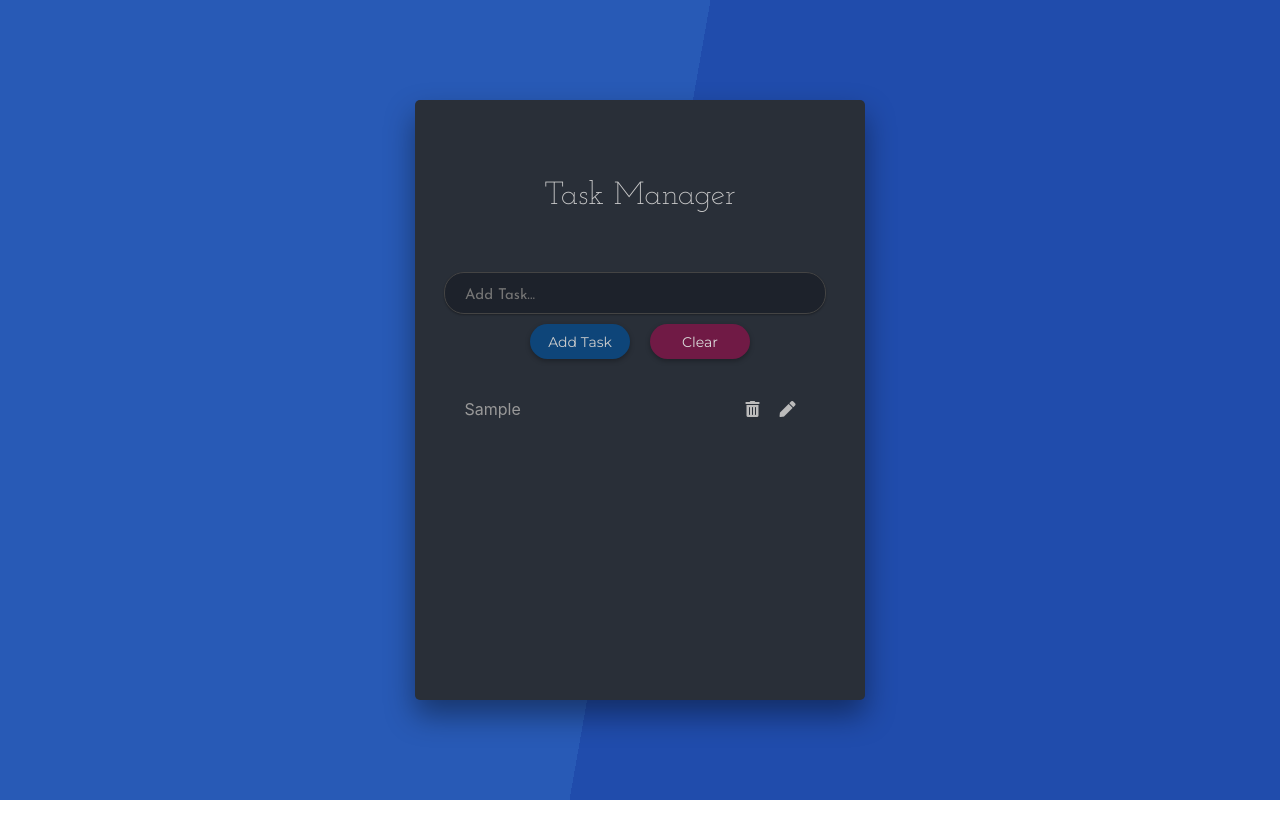
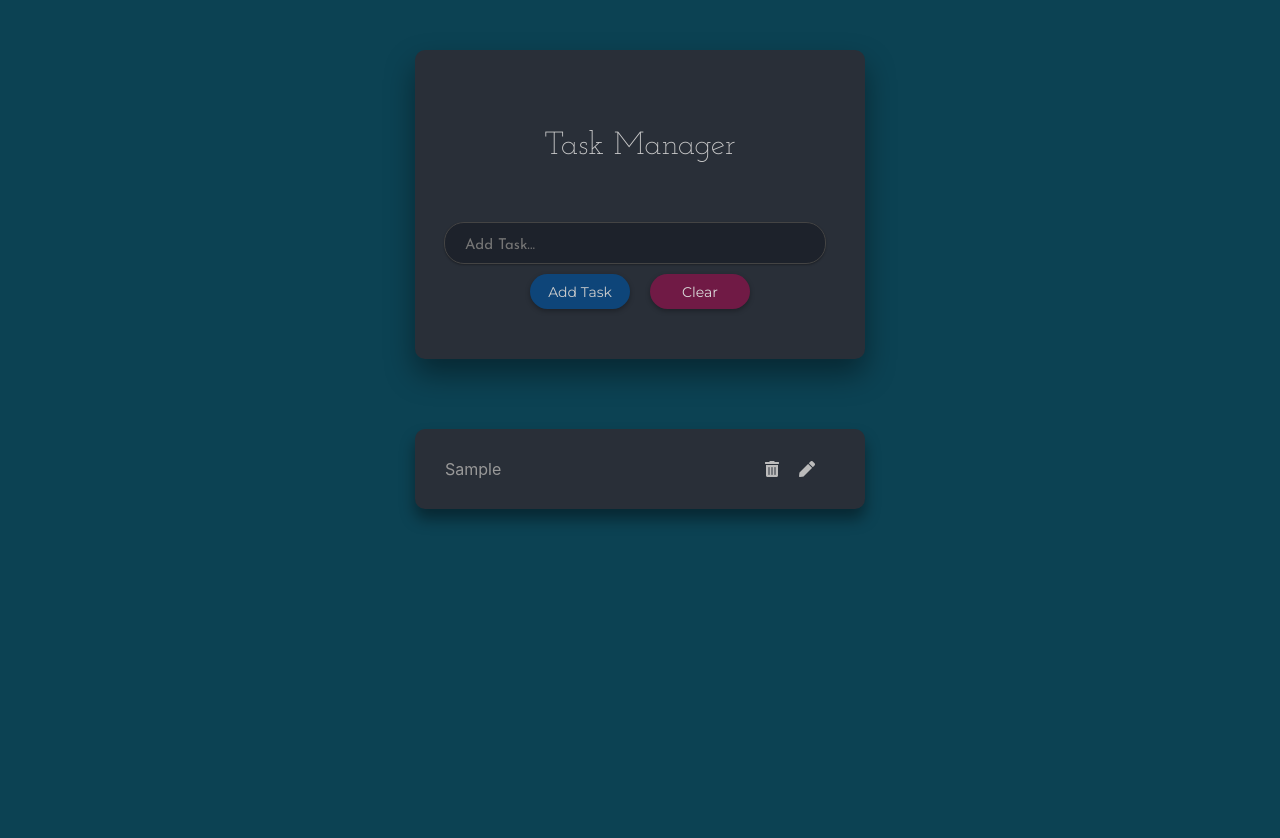
Before and after one commit to Julianb18/task-manager, a React (Create React App) app: page / in a window 1280 px wide. Both pictures are taken after typing "Sample" into the empty fields and a click on the button "Clear". Shown: the top 838 px of the page. Before the commit the page ends 800 px from the top, so only its background shows below. Built offline with nearby package versions, Linux system fonts and the light colour scheme.

Commit message:
some style changes

```diff
--- a/src/App.css
+++ b/src/App.css
@@ -8,22 +8,23 @@
 }
 
 .container {
-  background: linear-gradient(100deg, rgb(40, 90, 182) 50%, #204cac 0);
+  background: rgb(12, 66, 83);
   width: 100%;
   height: 100vh;
   display: flex;
-  justify-content: center;
+  flex-direction: column;
   align-items: center;
+  padding: 50px 0;
 }
 
-.app-wrapper {
+.add-task-wrapper {
   background-color: #292f38;
   width: 25%;
   min-width: 450px;
-  height: 600px;
+  /* height: 600px; */
   padding: 30px;
   box-sizing: border-box;
-  border-radius: 5px;
+  border-radius: 10px;
   box-shadow: 0 15px 30px rgba(0, 0, 0, 0.4);
 }
 
@@ -36,11 +37,11 @@
 }
 
 .main {
+  min-width: 450px;
   display: flex;
   flex-direction: column;
   align-items: space-between;
-  margin-bottom: 50px;
-  width: 100%;
+  margin: 50px 0 20px 0;
 }
 
 .form {
@@ -52,11 +53,10 @@
 }
 
 .list {
-  width: 90%;
   margin: auto;
   max-height: 300px;
-  overflow: hidden;
-  overflow-y: auto;
+  /* overflow: hidden; */
+  /* overflow-y: auto; */
 }
 
 /* width */
@@ -117,6 +117,14 @@
   justify-content: space-between;
   margin: 20px 0;
   padding-bottom: 5px;
+
+  background-color: #292f38;
+  min-width: 450px;
+  /* height: 600px; */
+  padding: 30px;
+  box-sizing: border-box;
+  border-radius: 10px;
+  box-shadow: 0 10px 15px rgba(0, 0, 0, 0.4);
 }
 
 .list-item span {
--- a/src/App.js
+++ b/src/App.js
@@ -8,12 +8,12 @@
   return (
     <TaskListContextProvider>
       <div className="container">
-        <div className="app-wrapper">
+        <div className="add-task-wrapper">
           <Header />
-          <div className="main">
-            <TaskForm />
-            <TaskList />
-          </div>
+          <TaskForm />
+        </div>
+        <div className="main">
+          <TaskList />
         </div>
       </div>
     </TaskListContextProvider>
```
Also changed, not shown: 1 other file (tests, documents, lock files or other folders).
